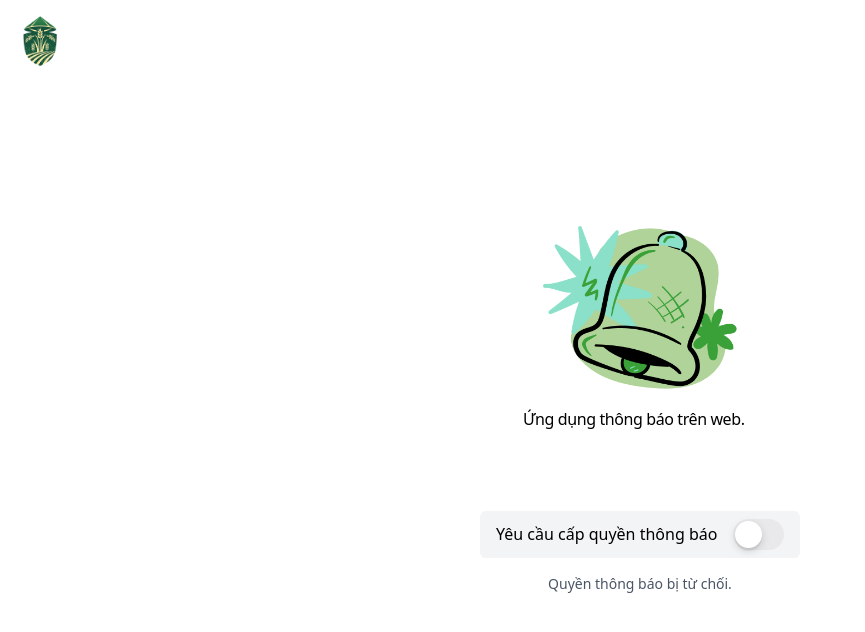
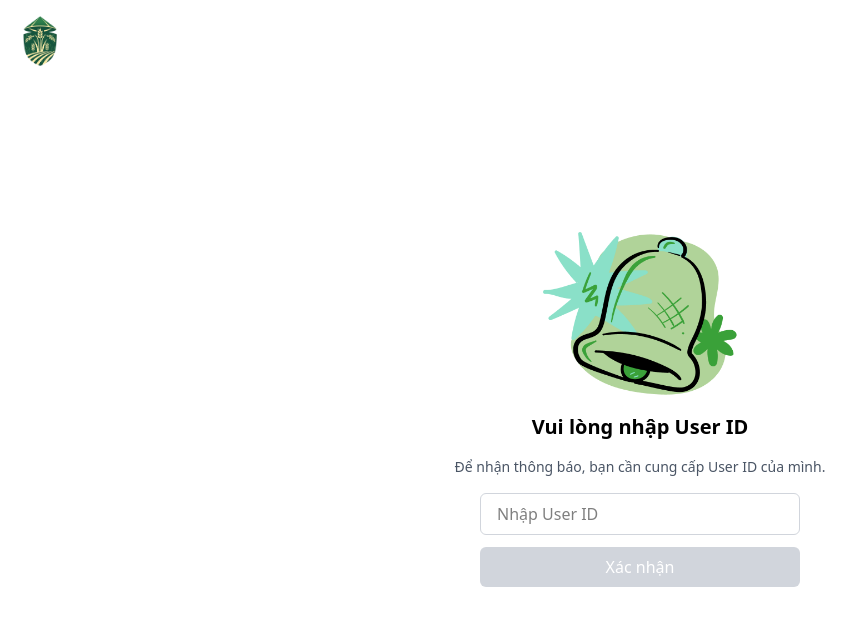
Before and after one commit to ThinhPhoenix/agrisa_noti, a Next.js app: page /noti in a window 1280 px wide. Shown: the top 632 px of the page, without its empty margins (0-865 px from the left). Built offline with nearby package versions, Linux system fonts and the light colour scheme; no server answers.

Commit message:
feat: add user ID input handling and update service worker registration

```diff
--- a/app/noti/page.tsx
+++ b/app/noti/page.tsx
@@ -21,6 +21,7 @@ function NotiPage() {
     const [isNotificationEnabled, setIsNotificationEnabled] = useState(false);
     const [permissionMessage, setPermissionMessage] = useState("");
     const [isIOSStandalone, setIsIOSStandalone] = useState(false);
+    const [userIdInput, setUserIdInput] = useState("");
 
     console.log("User ID:", user_id);
 
@@ -73,7 +74,7 @@ function NotiPage() {
             try {
                 console.log("Registering service worker...");
                 const registration = await navigator.serviceWorker.register(
-                    "/sw-custom.js"
+                    "/sw.js"
                 );
                 console.log("Service Worker registered");
 
@@ -150,6 +151,7 @@ function NotiPage() {
     };
 
     useEffect(() => {
+        // eslint-disable-next-line react-hooks/set-state-in-effect
         checkNotificationPermission();
     }, []);
 
@@ -162,6 +164,62 @@ function NotiPage() {
             subscribeWebPush();
         }
     }, [user_id, subscribeWebPush]);
+
+    const handleSaveUserId = () => {
+        if (userIdInput.trim()) {
+            localStorage.setItem("user_id", userIdInput.trim());
+            window.location.href = `/noti?user_id=${userIdInput.trim()}`;
+        }
+    };
+
+    // Show user_id input form if no user_id is available
+    if (!user_id) {
+        return (
+            <div className="flex items-center justify-center min-h-screen flex-col p-4">
+                <Image
+                    src={Assets.ImagesNoti.src}
+                    alt={""}
+                    width={200}
+                    height={200}
+                    className="hue-rotate-220"
+                />
+                <Image
+                    src={Assets.ImagesAgrisa.src}
+                    alt={""}
+                    width={80}
+                    height={80}
+                    className="fix absolute top-0 left-0 p-4"
+                />
+                <h2 className="text-xl font-semibold mb-4">
+                    Vui lòng nhập User ID
+                </h2>
+                <p className="text-sm text-gray-600 mb-4 text-center max-w-md">
+                    Để nhận thông báo, bạn cần cung cấp User ID của mình.
+                </p>
+                <div className="flex flex-col gap-3 w-full max-w-xs">
+                    <input
+                        type="text"
+                        value={userIdInput}
+                        onChange={(e) => setUserIdInput(e.target.value)}
+                        placeholder="Nhập User ID"
+                        className="px-4 py-2 border border-gray-300 rounded-md focus:outline-none focus:ring-2 focus:ring-blue-500"
+                        onKeyPress={(e) => {
+                            if (e.key === "Enter") {
+                                handleSaveUserId();
+                            }
+                        }}
+                    />
+                    <button
+                        onClick={handleSaveUserId}
+                        className="px-4 py-2 bg-blue-500 text-white rounded-md hover:bg-blue-600 disabled:bg-gray-300 disabled:cursor-not-allowed"
+                        disabled={!userIdInput.trim()}
+                    >
+                        Xác nhận
+                    </button>
+                </div>
+            </div>
+        );
+    }
 
     return (
         <div className="flex items-center justify-center min-h-screen flex-col">
--- a/app/page.tsx
+++ b/app/page.tsx
@@ -1,7 +1,7 @@
 "use client";
 
 import { useRouter, useSearchParams } from "next/navigation";
-import { useEffect, Suspense } from "react";
+import { Suspense, useEffect } from "react";
 
 function HomePage() {
     const router = useRouter();
@@ -10,11 +10,14 @@ function HomePage() {
         const user_id = searchParams.get("user_id");
         if (user_id) {
             router.replace(`/noti?user_id=${user_id}`);
+        } else {
+            // Redirect to /noti even without user_id, the page will handle it
+            router.replace("/noti");
         }
     }, [router, searchParams]);
     return (
         <div className="flex items-center justify-center w-full min-h-screen text-center">
-      Bấm chia sẻ và thêm ứng dụng vào màn hình chính để nhận thông báo.
+            Đang chuyển hướng...
         </div>
     );
 }
--- a/public/sw-custom.js
+++ /dev/null
@@ -1,54 +0,0 @@
-// public/sw-custom.js - Service Worker for Push Notifications
-
-// Handle push events
-self.addEventListener("push", (event) => {
-  const data = event.data ? event.data.json() : {};
-  const options = {
-    body: data.body || "Bạn có thông báo mới!",
-    icon: "/icon-192x192.png",
-    badge: "/icon-192x192.png",
-    data: data.data || {},
-    requireInteraction: true,
-  };
-
-  event.waitUntil(
-    self.registration.showNotification(
-      data.title || "Agrisa Notification",
-      options
-    )
-  );
-});
-
-// Handle notification click
-self.addEventListener("notificationclick", (event) => {
-  event.notification.close();
-
-  const urlToOpen = event.notification.data?.url || "/";
-
-  event.waitUntil(
-    clients
-      .matchAll({ type: "window", includeUncontrolled: true })
-      .then((windowClients) => {
-        // Check if there is already a window/tab open with the target URL
-        for (let client of windowClients) {
-          if (client.url === urlToOpen && "focus" in client) {
-            return client.focus();
-          }
-        }
-        // If not, open a new window/tab with the target URL
-        if (clients.openWindow) {
-          return clients.openWindow(urlToOpen);
-        }
-      })
-  );
-});
-
-// Handle service worker installation
-self.addEventListener("install", () => {
-  self.skipWaiting();
-});
-
-// Handle service worker activation
-self.addEventListener("activate", (event) => {
-  event.waitUntil(clients.claim());
-});
--- /dev/null
+++ b/public/sw.js
@@ -0,0 +1,55 @@
+// public/sw-custom.js - Service Worker for Push Notifications (iOS Compatible)
+
+self.addEventListener("push", (event) => {
+    let data = {};
+
+    try {
+        data = event.data ? event.data.json() : {};
+    } catch (e) {
+        console.warn("Push payload not JSON:", e);
+    }
+
+    const title = data.title || "Agrisa Notification";
+
+    const options = {
+        body: data.body || "Bạn có thông báo mới!",
+        icon: "/icon-192x192.png",
+        // ⚠ iOS không hỗ trợ badge → bỏ hẳn dòng này
+        data: data.data || {},
+        // ⚠ iOS không hỗ trợ requireInteraction → bỏ
+    };
+
+    event.waitUntil(self.registration.showNotification(title, options));
+});
+
+// Handle notification click
+self.addEventListener("notificationclick", (event) => {
+    event.notification.close();
+
+    const urlToOpen = event.notification.data?.url
+        ? new URL(event.notification.data.url, self.location.origin).href
+        : self.location.origin;
+
+    event.waitUntil(
+        clients
+            .matchAll({ type: "window", includeUncontrolled: true })
+            .then((windowClients) => {
+                for (const client of windowClients) {
+                    if (client.url === urlToOpen && "focus" in client) {
+                        return client.focus();
+                    }
+                }
+                return clients.openWindow(urlToOpen);
+            })
+    );
+});
+
+// Install
+self.addEventListener("install", () => {
+    self.skipWaiting();
+});
+
+// Activate
+self.addEventListener("activate", (event) => {
+    event.waitUntil(clients.claim());
+});
```
Also changed, not shown: public/manifest.json. Lines whose indentation alone changed are shown as unchanged.
